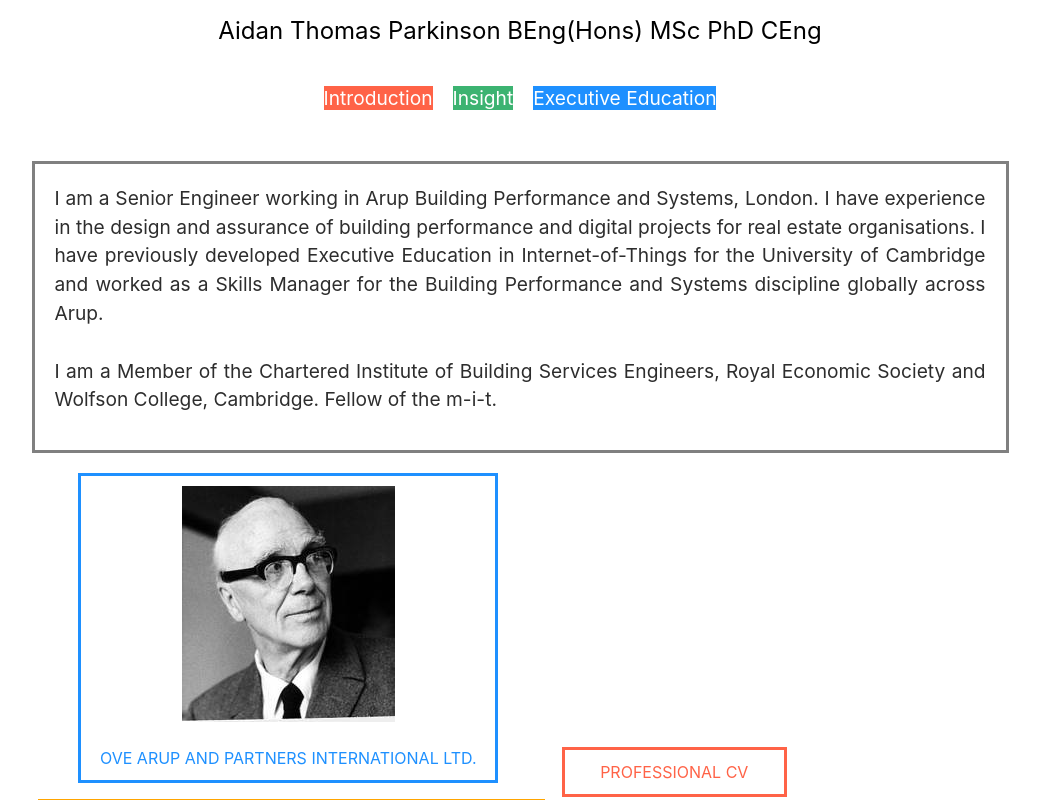
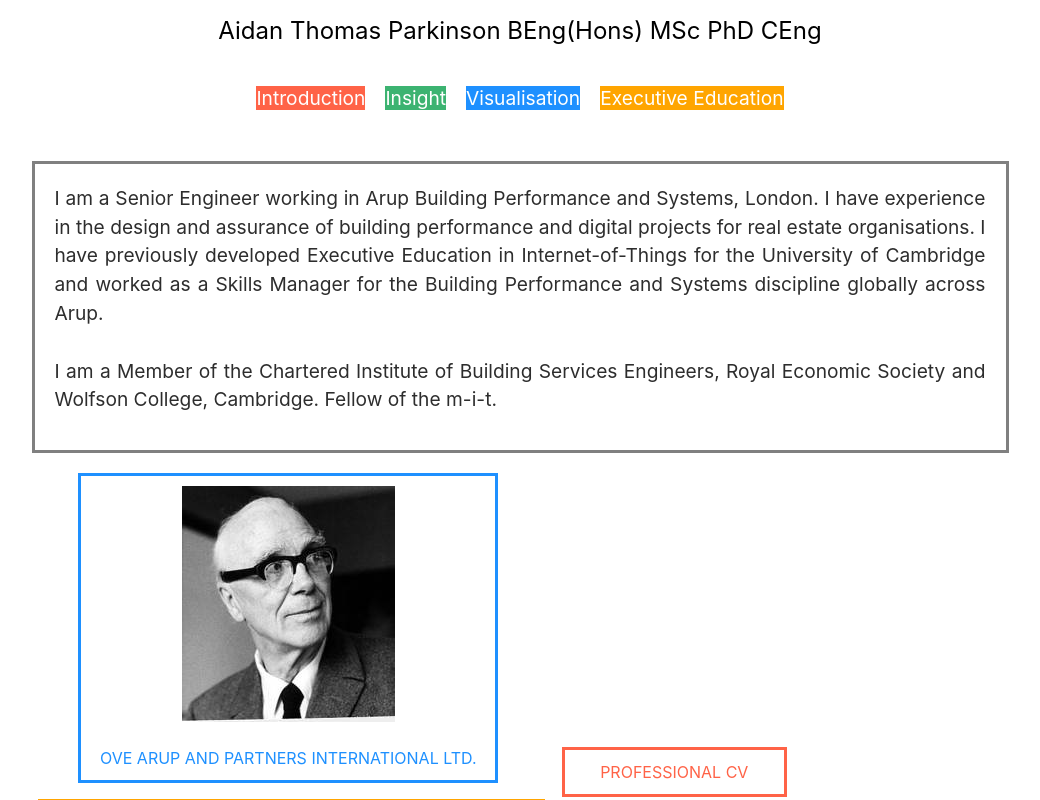
Before and after one commit to aidan-parkinson/react-website, a React (Create React App) app: page / in a window 1280 px wide. Shown: the top 800 px of the page, without its empty margins (120-1160 px from the left). Built offline with nearby package versions, Linux system fonts and the light colour scheme.

Commit message:
+visualisation

```diff
--- a/src/App.js
+++ b/src/App.js
@@ -3,6 +3,7 @@ import './custom.css';
 import { BrowserRouter as Router, Switch, Route, Link } from 'react-router-dom';
 import Introduction from './components/introduction';
 import Insight from './components/insight';
+import Visual from './components/visualisation';
 
 function App() {
 
@@ -29,7 +30,10 @@ function App() {
                   <Link to="/insight" class="nav-link-2">Insight</Link>
                 </li>
                 <li class="nav-item">
-                  <a href="http://learning.aidanparkinson.xyz/" class="nav-link-3">Executive Education</a>
+                  <Link to="/visualisation" class="nav-link-3">Visualisation</Link>
+                </li>
+                <li class="nav-item">
+                  <a href="http://learning.aidanparkinson.xyz/" class="nav-link-4">Executive Education</a>
                 </li>
               </ul>
             </nav>
@@ -37,6 +41,7 @@ function App() {
           <Switch>
               <Route exact path='/' component={Introduction} />
               <Route exact path='/insight' component={Insight} />
+              <Route exact path='/visualisation' component={Visual} />
           </Switch>
         </div>
       </div>
```
